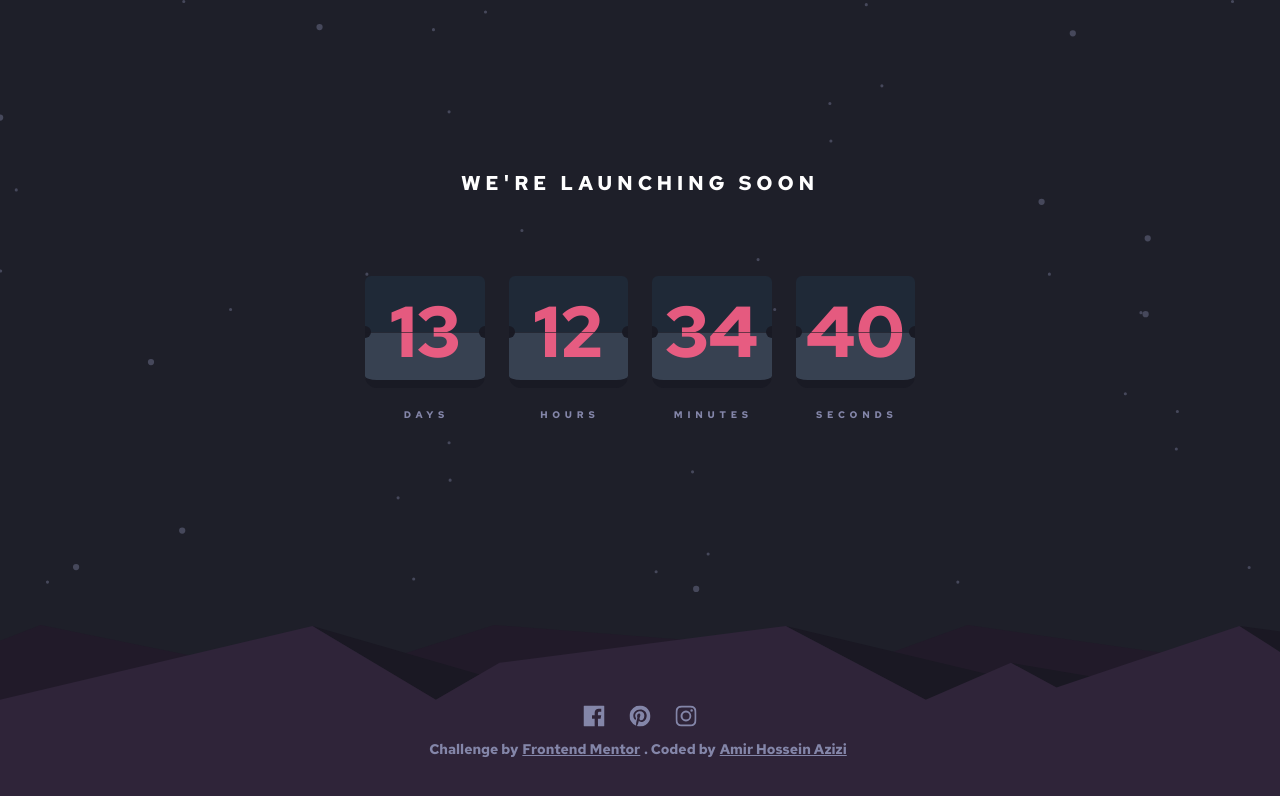
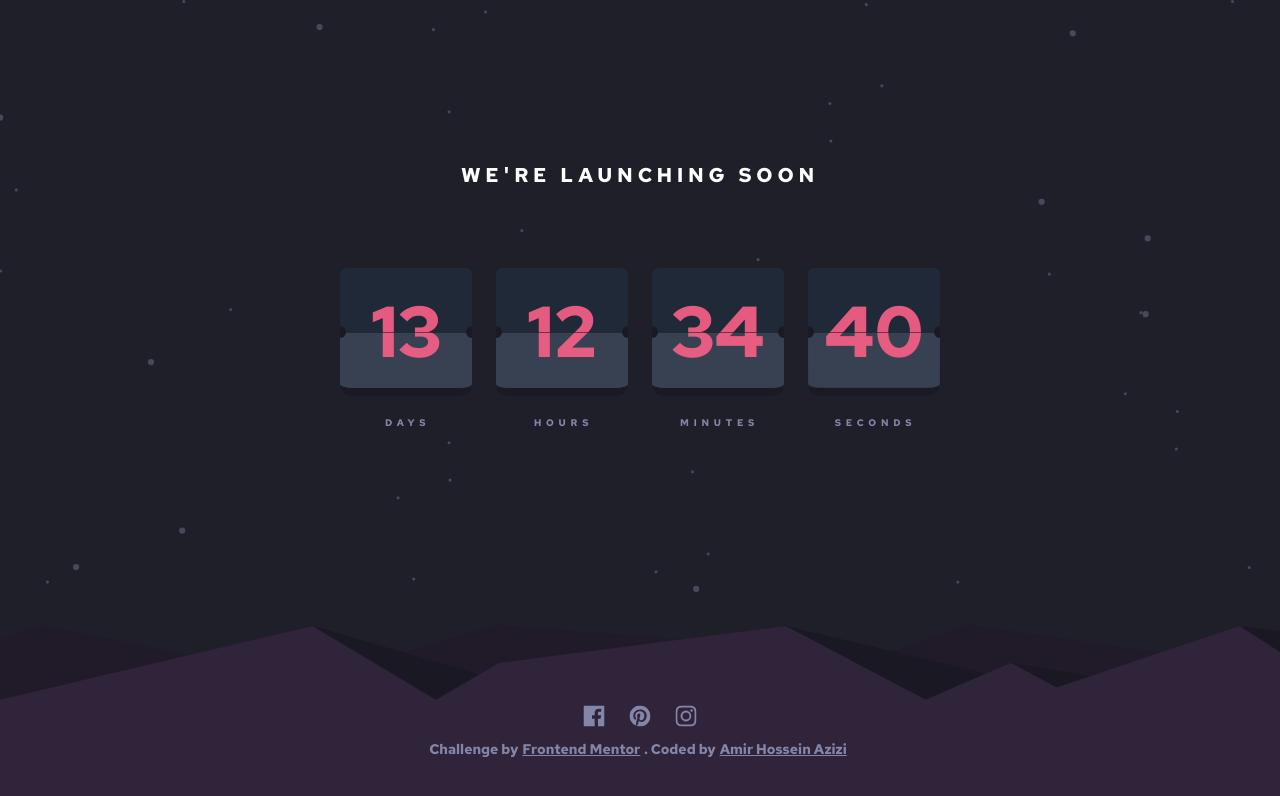
Before and after one commit to amirhazizi/launch-countdown-timer, a React (Vite) app: page / in a window 1280 px wide. Shown: the top 796 px of the page. Built offline with nearby package versions, Linux system fonts and the light colour scheme.

Commit message:
add rotate event

```diff
--- a/src/components/Main.tsx
+++ b/src/components/Main.tsx
@@ -6,8 +6,15 @@ const Main = () => {
   const [hours, setHours] = useState(0)
   const [minutes, setMinutes] = useState(0)
   const [seconds, setSeconds] = useState(0)
-  //   const secondFront = useRef<HTMLInputElement>(null)
-  //   const secondBack = useRef<HTMLInputElement>(null)
+  const secondsFront = useRef<HTMLInputElement>(null)
+  const secondsBack = useRef<HTMLInputElement>(null)
+  const minutesFront = useRef<HTMLInputElement>(null)
+  const minutesBack = useRef<HTMLInputElement>(null)
+  const hoursFront = useRef<HTMLInputElement>(null)
+  const hoursBack = useRef<HTMLInputElement>(null)
+  const daysFront = useRef<HTMLInputElement>(null)
+  const daysBack = useRef<HTMLInputElement>(null)
+
   useEffect(() => {
     const repeater = setInterval(() => {
       const currentTime = parseInt(new Date().getTime().toString())
@@ -25,6 +32,26 @@ const Main = () => {
     }, 1000)
     return () => clearInterval(repeater)
   }, [])
+  useEffect(() => {
+    document.body.style.setProperty("--days-transform", `rotateX(${360}deg)`)
+    daysFront.current?.classList.toggle("days-card-display")
+    daysBack.current?.classList.toggle("days-card-display")
+  }, [days])
+  useEffect(() => {
+    document.body.style.setProperty("--hours-transform", `rotateX(${360}deg)`)
+    hoursFront.current?.classList.toggle("hours-card-display")
+    hoursBack.current?.classList.toggle("hours-card-display")
+  }, [hours])
+  useEffect(() => {
+    document.body.style.setProperty("--minutes-transform", `rotateX(${360}deg)`)
+    minutesFront.current?.classList.toggle("minutes-card-display")
+    minutesBack.current?.classList.toggle("minutes-card-display")
+  }, [minutes])
+  useEffect(() => {
+    document.body.style.setProperty("--seconds-transform", `rotateX(${360}deg)`)
+    secondsFront.current?.classList.toggle("seconds-card-display")
+    secondsBack.current?.classList.toggle("seconds-card-display")
+  }, [seconds])
 
   return (
     <main className='grid place-items-center'>
@@ -35,14 +62,14 @@ const Main = () => {
         <div className='grid grid-cols-4 gap-x-3 mx-auto md:gap-6 overflow-hidden'>
           <div className='space-y-5'>
             <div className='card-container overflow-x-hidden'>
-              <div className='card-front'>
+              <div ref={daysFront} className='card-front days-card-display'>
                 <div className='card bg-gray-800 rounded-md'></div>
                 <div className='card card-bottom bg-gray-700 rounded-md border-b-8 rounded-b-xl border-b-clVerydarkBlue_2 '></div>
                 <h1 className='absolute top-1/2 left-1/2 text-clSoftRed -translate-x-1/2 -translate-y-1/2 text-4xl opacity-90 md:text-7xl'>
                   {days > 9 ? days : `0${days}`}
                 </h1>
               </div>
-              <div className='card-back'>
+              <div ref={daysBack} className='card-back'>
                 <div className='card bg-gray-800 rounded-md'></div>
                 <div className='card card-bottom bg-gray-700 rounded-md border-b-8 rounded-b-xl border-b-clVerydarkBlue_2 '></div>
                 <h1 className='absolute top-1/2 left-1/2 text-clSoftRed -translate-x-1/2 -translate-y-1/2 text-4xl opacity-90 md:text-7xl'>
@@ -57,14 +84,14 @@ const Main = () => {
           </div>
           <div className='space-y-5'>
             <div className='card-container overflow-x-hidden'>
-              <div className='card-front'>
+              <div ref={hoursFront} className='card-front hours-card-display'>
                 <div className='card bg-gray-800 rounded-md'></div>
                 <div className='card card-bottom bg-gray-700 rounded-md border-b-8 rounded-b-xl border-b-clVerydarkBlue_2 '></div>
                 <h1 className='absolute top-1/2 left-1/2 text-clSoftRed -translate-x-1/2 -translate-y-1/2 text-4xl opacity-90 md:text-7xl'>
                   {hours > 9 ? hours : `0${hours}`}
                 </h1>
               </div>
-              <div className='card-back'>
+              <div ref={hoursBack} className='card-back'>
                 <div className='card bg-gray-800 rounded-md'></div>
                 <div className='card card-bottom bg-gray-700 rounded-md border-b-8 rounded-b-xl border-b-clVerydarkBlue_2 '></div>
                 <h1 className='absolute top-1/2 left-1/2 text-clSoftRed -translate-x-1/2 -translate-y-1/2 text-4xl opacity-90 md:text-7xl'>
@@ -79,14 +106,17 @@ const Main = () => {
           </div>
           <div className='space-y-5'>
             <div className='card-container overflow-x-hidden'>
-              <div className='card-front'>
+              <div
+                ref={minutesFront}
+                className='card-front minutes-card-display'
+              >
                 <div className='card bg-gray-800 rounded-md'></div>
                 <div className='card card-bottom bg-gray-700 rounded-md border-b-8 rounded-b-xl border-b-clVerydarkBlue_2 '></div>
                 <h1 className='absolute top-1/2 left-1/2 text-clSoftRed -translate-x-1/2 -translate-y-1/2 text-4xl opacity-90 md:text-7xl'>
                   {minutes > 9 ? minutes : `0${minutes}`}
                 </h1>
               </div>
-              <div className='card-back'>
+              <div ref={minutesBack} className='card-back'>
                 <div className='card bg-gray-800 rounded-md'></div>
                 <div className='card card-bottom bg-gray-700 rounded-md border-b-8 rounded-b-xl border-b-clVerydarkBlue_2 '></div>
                 <h1 className='absolute top-1/2 left-1/2 text-clSoftRed -translate-x-1/2 -translate-y-1/2 text-4xl opacity-90 md:text-7xl'>
@@ -101,14 +131,17 @@ const Main = () => {
           </div>
           <div className='space-y-5 relative'>
             <div className='card-container '>
-              <div className='card-front'>
+              <div
+                ref={secondsFront}
+                className='card-front seconds-card-display'
+              >
                 <div className='card bg-gray-800 rounded-md'></div>
                 <div className='card card-bottom bg-gray-700 rounded-md border-b-8 rounded-b-xl border-b-clVerydarkBlue_2 '></div>
                 <h1 className='absolute top-1/2 left-1/2 text-clSoftRed -translate-x-1/2 -translate-y-1/2 text-4xl opacity-90 md:text-7xl'>
                   {seconds > 9 ? seconds : `0${seconds}`}
                 </h1>
               </div>
-              <div className='card-back'>
+              <div ref={secondsBack} className='card-back'>
                 <div className='card bg-gray-800 rounded-md'></div>
                 <div className='card card-bottom bg-gray-700 rounded-md border-b-8 rounded-b-xl border-b-clVerydarkBlue_2 '></div>
                 <h1 className='absolute top-1/2 left-1/2 text-clSoftRed -translate-x-1/2 -translate-y-1/2 text-4xl opacity-90 md:text-7xl'>
--- a/src/css/input.css
+++ b/src/css/input.css
@@ -33,7 +33,7 @@ main {
 }
 
 main>div {
-    width: min(85vw, 550px)
+    width: min(85vw, 600px)
 }
 
 .header {
@@ -56,15 +56,8 @@ main>div {
     position: absolute;
     width: 100%;
     height: 100%;
-    opacity: 1;
-    transform: rotateX(0);
-    transition: transform 300ms, opacity 50ms;
-}
-
-
-.card-back {
     opacity: 0;
-    transform: rotateX(180deg);
+    transition: transform 650ms, opacity 50ms;
 }
 
 .card {
@@ -73,8 +66,24 @@ main>div {
     margin: 0 auto;
 }
 
-.card-display {
+.days-card-display {
     opacity: 1;
+    transform: var(--days-transform);
+}
+
+.hours-card-display {
+    opacity: 1;
+    transform: var(--hours-transform);
+}
+
+.minutes-card-display {
+    opacity: 1;
+    transform: var(--minutes-transform);
+}
+
+.seconds-card-display {
+    opacity: 1;
+    transform: var(--seconds-transform);
 }
 
 .card-text {
@@ -104,8 +113,8 @@ footer {
 
 @media (min-width:768px) {
     .card-container {
-        max-width: 7.5rem;
-        height: 7rem;
+        max-width: 8.5rem;
+        height: 8rem;
     }
 
     .card-text {
--- a/src/css/styles.css
+++ b/src/css/styles.css
@@ -598,10 +598,6 @@ video {
   transform: translate(var(--tw-translate-x), var(--tw-translate-y)) rotate(var(--tw-rotate)) skewX(var(--tw-skew-x)) skewY(var(--tw-skew-y)) scaleX(var(--tw-scale-x)) scaleY(var(--tw-scale-y));
 }
 
-.cursor-pointer {
-  cursor: pointer;
-}
-
 .grid-cols-4 {
   grid-template-columns: repeat(4, minmax(0, 1fr));
 }
@@ -635,16 +631,16 @@ video {
   margin-bottom: calc(2.5rem * var(--tw-space-y-reverse));
 }
 
+.space-y-4 > :not([hidden]) ~ :not([hidden]) {
+  --tw-space-y-reverse: 0;
+  margin-top: calc(1rem * calc(1 - var(--tw-space-y-reverse)));
+  margin-bottom: calc(1rem * var(--tw-space-y-reverse));
+}
+
 .space-y-5 > :not([hidden]) ~ :not([hidden]) {
   --tw-space-y-reverse: 0;
   margin-top: calc(1.25rem * calc(1 - var(--tw-space-y-reverse)));
   margin-bottom: calc(1.25rem * var(--tw-space-y-reverse));
-}
-
-.space-y-4 > :not([hidden]) ~ :not([hidden]) {
-  --tw-space-y-reverse: 0;
-  margin-top: calc(1rem * calc(1 - var(--tw-space-y-reverse)));
-  margin-bottom: calc(1rem * var(--tw-space-y-reverse));
 }
 
 .overflow-hidden {
@@ -706,10 +702,6 @@ video {
   padding-right: 0.25rem;
 }
 
-.pb-8 {
-  padding-bottom: 2rem;
-}
-
 .pb-5 {
   padding-bottom: 1.25rem;
 }
@@ -769,12 +761,6 @@ video {
   transition-duration: 150ms;
 }
 
-.transition-opacity {
-  transition-property: opacity;
-  transition-timing-function: cubic-bezier(0.4, 0, 0.2, 1);
-  transition-duration: 150ms;
-}
-
 /* global css */
 
 body {
@@ -808,7 +794,7 @@ main {
 }
 
 main>div {
-  width: min(85vw, 550px)
+  width: min(85vw, 600px)
 }
 
 .header {
@@ -829,14 +815,8 @@ main>div {
   position: absolute;
   width: 100%;
   height: 100%;
-  opacity: 1;
-  transform: rotateX(0);
-  transition: transform 300ms, opacity 50ms;
-}
-
-.card-back {
   opacity: 0;
-  transform: rotateX(180deg);
+  transition: transform 650ms, opacity 50ms;
 }
 
 .card {
@@ -845,8 +825,24 @@ main>div {
   margin: 0 auto;
 }
 
-.card-display {
+.days-card-display {
   opacity: 1;
+  transform: var(--days-transform);
+}
+
+.hours-card-display {
+  opacity: 1;
+  transform: var(--hours-transform);
+}
+
+.minutes-card-display {
+  opacity: 1;
+  transform: var(--minutes-transform);
+}
+
+.seconds-card-display {
+  opacity: 1;
+  transform: var(--seconds-transform);
 }
 
 .card-text {
@@ -873,8 +869,8 @@ footer {
 
 @media (min-width:768px) {
   .card-container {
-    max-width: 7.5rem;
-    height: 7rem;
+    max-width: 8.5rem;
+    height: 8rem;
   }
 
   .card-text {
@@ -902,10 +898,6 @@ footer {
   color: hsl(345 95% 68% / var(--tw-text-opacity));
 }
 
-.hover\:opacity-75:hover {
-  opacity: 0.75;
-}
-
 @media (min-width: 768px) {
   .md\:max-w-sm {
     max-width: 24rem;
@@ -921,10 +913,6 @@ footer {
     margin-bottom: calc(5rem * var(--tw-space-y-reverse));
   }
 
-  .md\:pb-16 {
-    padding-bottom: 4rem;
-  }
-
   .md\:pb-10 {
     padding-bottom: 2.5rem;
   }
```
